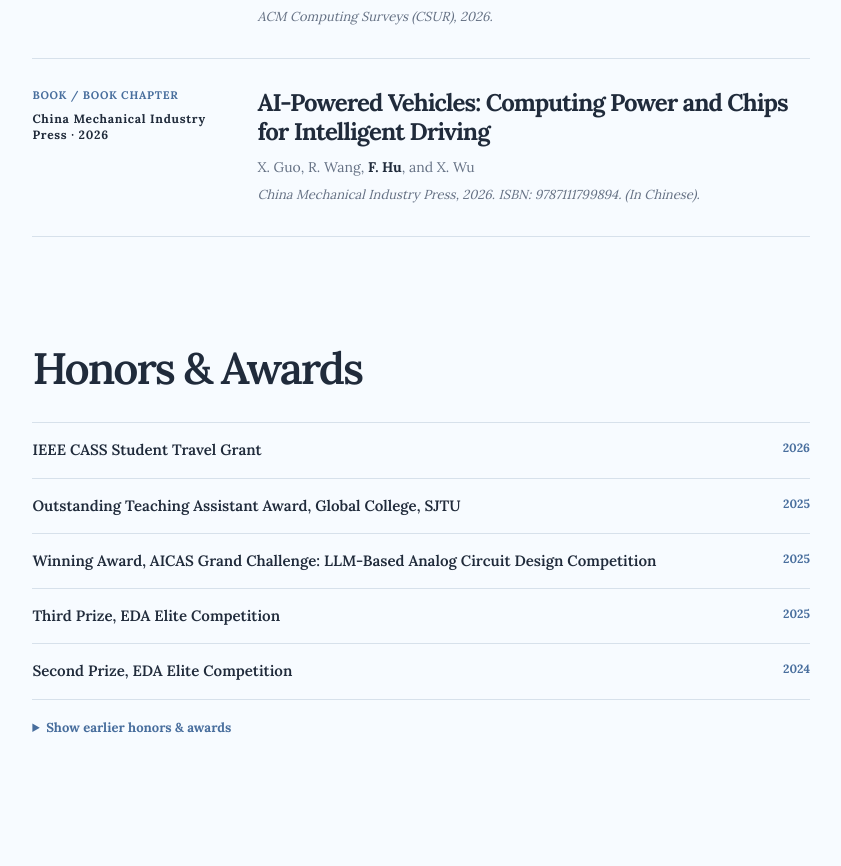
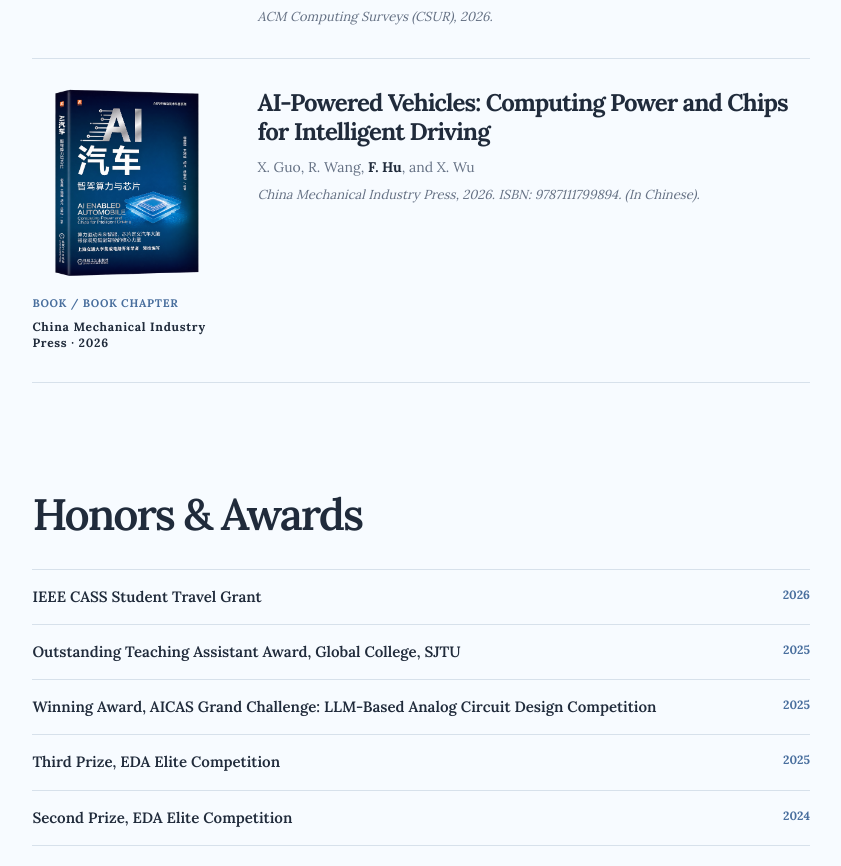
Before and after one commit to hu-fan/hu-fan.github.io, a Next.js app: page / in a window 1280 px wide. Shown: the part 4852-5718 px from the top of the page, without its empty margins (410-1251 px from the left). Built offline with nearby package versions, Linux system fonts and the light colour scheme.

Commit message:
Add transparent book cover to publications

```diff
--- a/app/globals.css
+++ b/app/globals.css
@@ -110,6 +110,7 @@ a:hover .arrow { transform: translate(2px, -2px); }
 .publication-list { border-top: 1px solid var(--line); }
 .publication-item { display: grid; grid-template-columns: 190px 1fr; gap: 35px; padding: 29px 0 31px; border-bottom: 1px solid var(--line); }
 .publication-meta { display: flex; flex-direction: column; gap: 8px; line-height: 1.35; }
+.publication-book-cover { display: block; width: 190px; max-width: 100%; height: auto; margin-bottom: 10px; object-fit: contain; }
 .publication-meta time { color: var(--ink); font-size: 12px; text-transform: none; }
 .publication-meta a { width: max-content; color: var(--accent); font-size: 11px; font-weight: 700; text-transform: none; }
 .publication-body h3 { margin: 0 0 11px; }
--- a/app/page.tsx
+++ b/app/page.tsx
@@ -33,7 +33,7 @@ const publications = [
   { type: 'Conference paper', venue: 'ISOCC 2026', title: 'PRISM: Beam-Search Technology Mapping via Learned Physical Timing', authors: 'L. Zhu, X. Wu, F. Hu, L. Li, Y. Hu, Q. He, and X. Guo*', citation: '23rd International SoC Design Conference (ISOCC), 2026.' },
   { type: 'Journal paper', venue: 'CSUR 2026', title: 'Extending Silicon Lifetime: A Review of Design Techniques for Reliable Integrated Circuits', authors: 'J. Shaik, F. Hu, L. Zhu, S. Singha, and X. Guo*', citation: 'ACM Computing Surveys (CSUR), 2026.', link: 'https://doi.org/10.1145/3829075', identifier: 'DOI · 10.1145/3829075' },
   { type: 'Journal paper', venue: 'CSUR 2026', tag: 'ACM CSUR 2026', title: 'Shift Left Techniques in Electronic Design Automation: A Survey', authors: 'X. Wu†, Z. Li†, F. Hu†, T. Lin, X. Zhao, R. Wang, and X. Guo*', citation: 'ACM Computing Surveys (CSUR), 2026.', link: 'https://doi.org/10.1145/3819588', identifier: 'DOI · 10.1145/3819588', leadAuthor: true, leadLabel: 'Co-first author', image: '/publications/shift-left-eda.png', imageAlt: 'Shift-left techniques across the electronic design automation flow' },
-  { type: 'Book / Book Chapter', venue: 'China Mechanical Industry Press · 2026', title: 'AI-Powered Vehicles: Computing Power and Chips for Intelligent Driving', authors: 'X. Guo, R. Wang, F. Hu, and X. Wu', citation: 'China Mechanical Industry Press, 2026. ISBN: 9787111799894. (In Chinese).' },
+  { type: 'Book / Book Chapter', venue: 'China Mechanical Industry Press · 2026', title: 'AI-Powered Vehicles: Computing Power and Chips for Intelligent Driving', authors: 'X. Guo, R. Wang, F. Hu, and X. Wu', citation: 'China Mechanical Industry Press, 2026. ISBN: 9787111799894. (In Chinese).', image: '/publications/ai-powered-vehicles-book.png', imageAlt: 'Book cover of AI-Powered Vehicles: Computing Power and Chips for Intelligent Driving (AI汽车：智驾算力与芯片)' },
 ];
 
 const awards = [
@@ -231,7 +231,7 @@ export default function Home() {
           </div> : null}
           {collaborativePublications.length ? <div className="publication-group collaborative-publications">
             <h3 className="publication-group-title">COLLABORATIVE WORK</h3>
-            <div className="publication-list">{collaborativePublications.map((publication) => <article className="publication-item" key={publication.title}><div className="publication-meta"><span>{publication.type}</span><time>{publication.venue}</time>{publication.link ? <a href={publication.link} target="_blank" rel="noreferrer">{publication.identifier} <Arrow /></a> : null}</div><div className="publication-body"><h3>{publication.title}</h3><p className="authors"><AuthorLine authors={publication.authors} /></p><p className="publication-venue"><em>{publication.citation}</em></p></div></article>)}</div>
+            <div className="publication-list">{collaborativePublications.map((publication) => <article className="publication-item" key={publication.title}><div className="publication-meta">{publication.image ? <img className="publication-book-cover" src={publication.image} alt={publication.imageAlt} loading="lazy" width={1254} height={1254} /> : null}<span>{publication.type}</span><time>{publication.venue}</time>{publication.link ? <a href={publication.link} target="_blank" rel="noreferrer">{publication.identifier} <Arrow /></a> : null}</div><div className="publication-body"><h3>{publication.title}</h3><p className="authors"><AuthorLine authors={publication.authors} /></p><p className="publication-venue"><em>{publication.citation}</em></p></div></article>)}</div>
           </div> : null}
           {!filteredPublications.length ? <p className="publication-empty">No publications in this category.</p> : null}
         </section>
```
Also changed, not shown: public/publications/ai-powered-vehicles-book.png (added).
